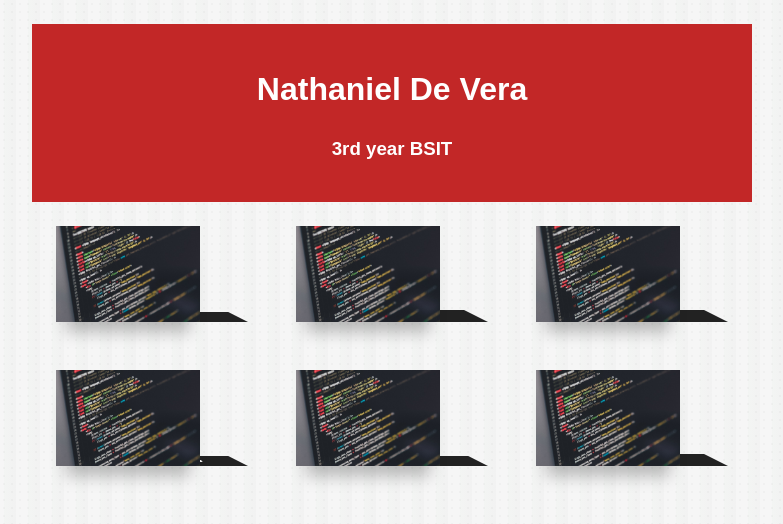
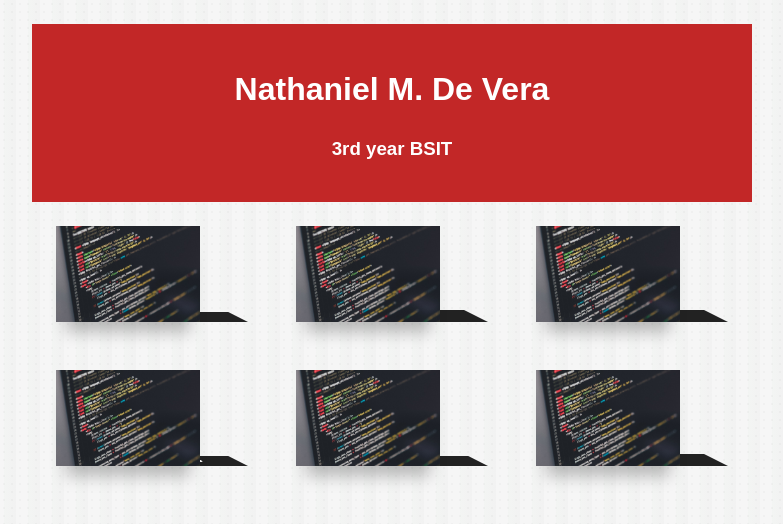
Before and after one commit to DEVERANATHANIEL/Portfolio, a plain HTML site: page index.html in a window 1280 px wide. Shown: the whole page, without its empty margins (248-1031 px from the left). Drawn offline with Linux system fonts and the light colour scheme.

Commit message:
Update index.html

```diff
--- a/index.html
+++ b/index.html
@@ -8,7 +8,7 @@
 </head>
 <body>
     <header>
-        <h1>Nathaniel De Vera</h1>
+        <h1>Nathaniel M. De Vera</h1>
         <h3>3rd year BSIT</h3>
     </header>
         <figure>
```
